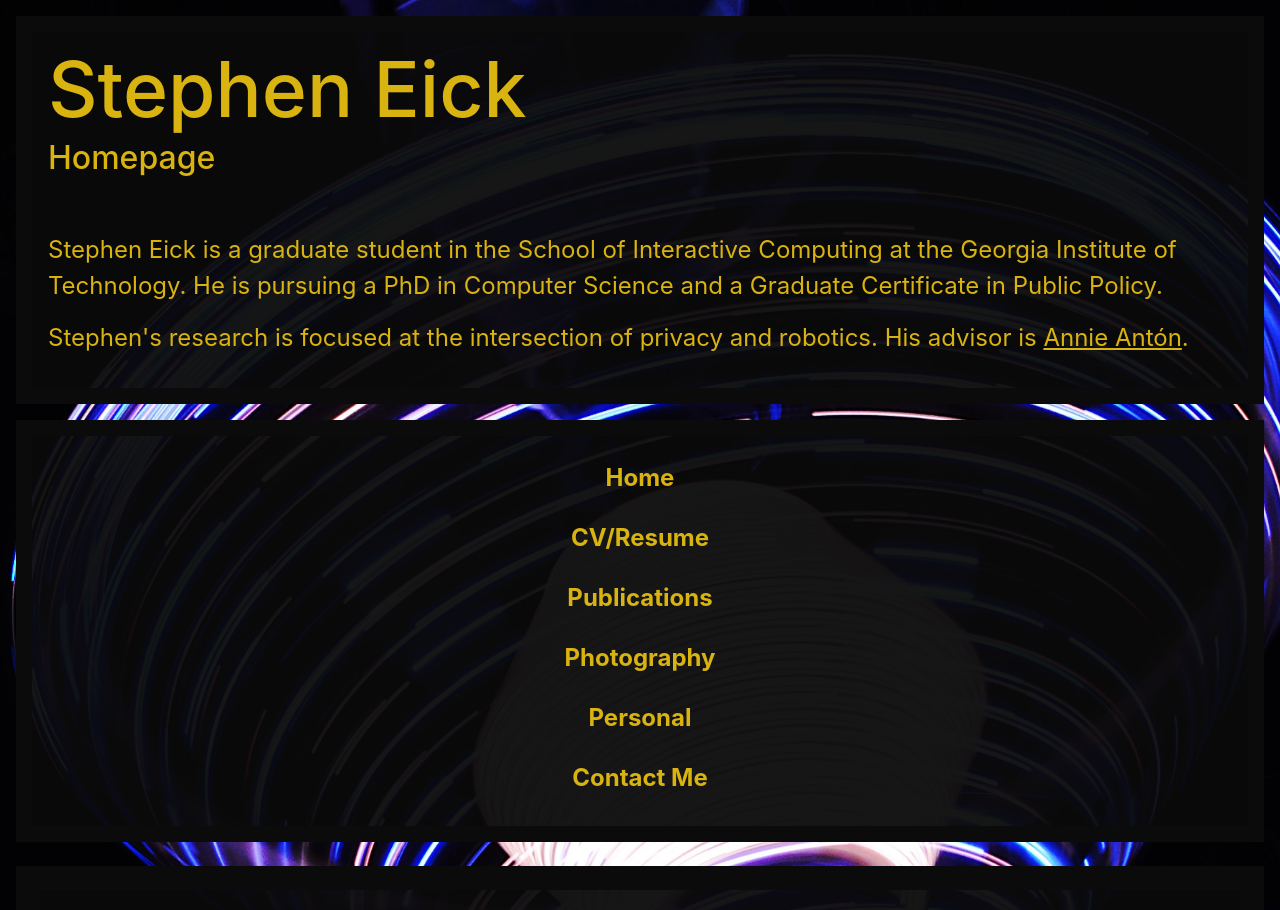
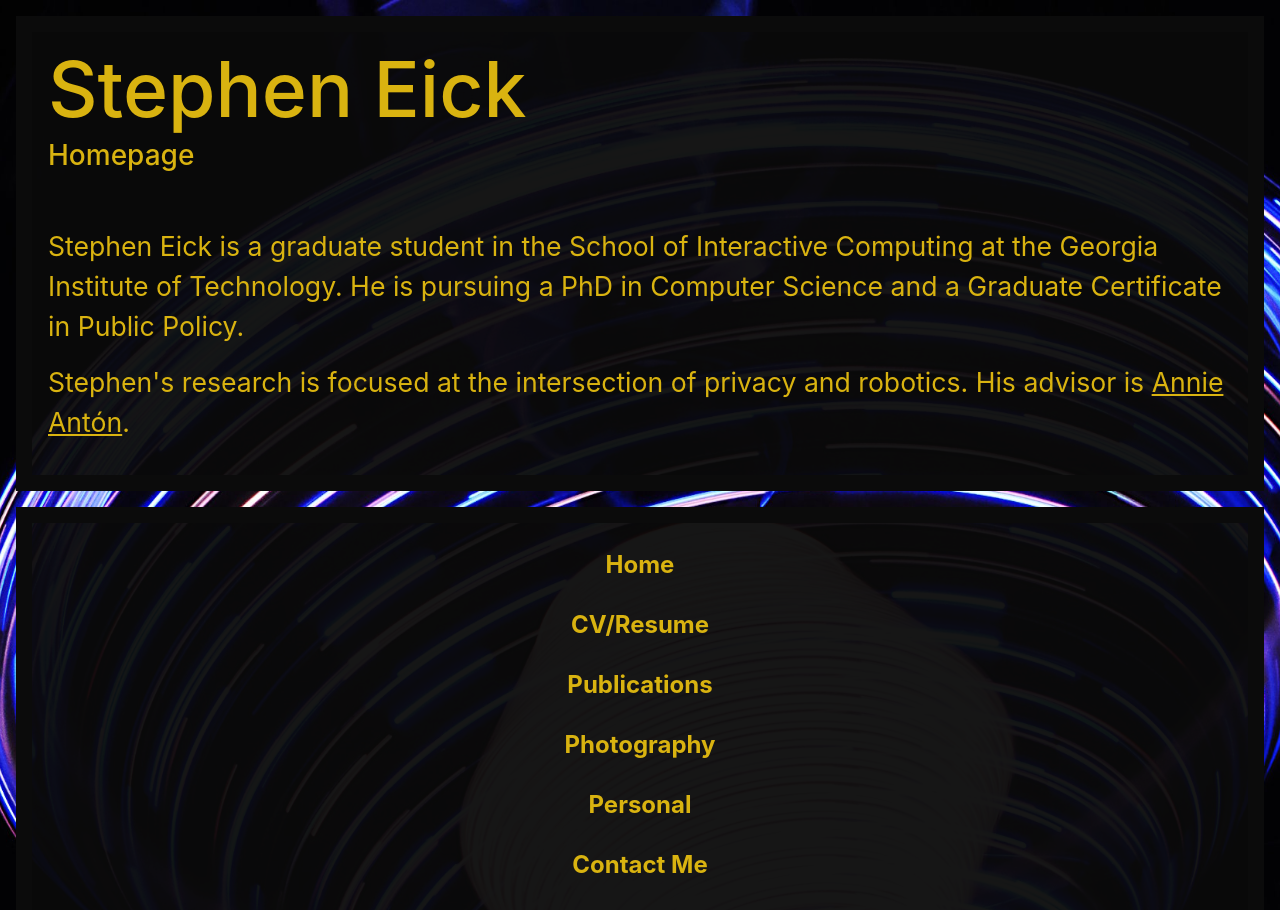
Before and after one commit to theredcomputer/theredcomputer.github.io, a plain HTML site: page index.html in a window 1280 px wide. Shown: the top 910 px of the page. Drawn offline with nearby package versions, Linux system fonts and the light colour scheme.

Commit message:
Experimenting with dynamic sizing

```diff
--- a/main.css
+++ b/main.css
@@ -42,11 +42,11 @@
 @media (max-width: 1440px) {
     html, body {height: auto;}
     .main {margin-bottom: 1em;}
-    h1 {font-size: 6vw}
-    h3 {font-size: 2rem}
+    h1 {font-size: 6vw;}
+    h3 {font-size: 3.708w;}
     body {padding: 1em; border: 0em;}
     .footer {margin-top: 1em; font-size: 1.5rem;}
-    .maincontent {max-width: unset; font-size: 16px; font-size: 1.5rem;}
+    .maincontent {max-width: unset; font-size: 2.08vw;}
     .nav-li {font-size: 1.5rem;}
 }
 
```
